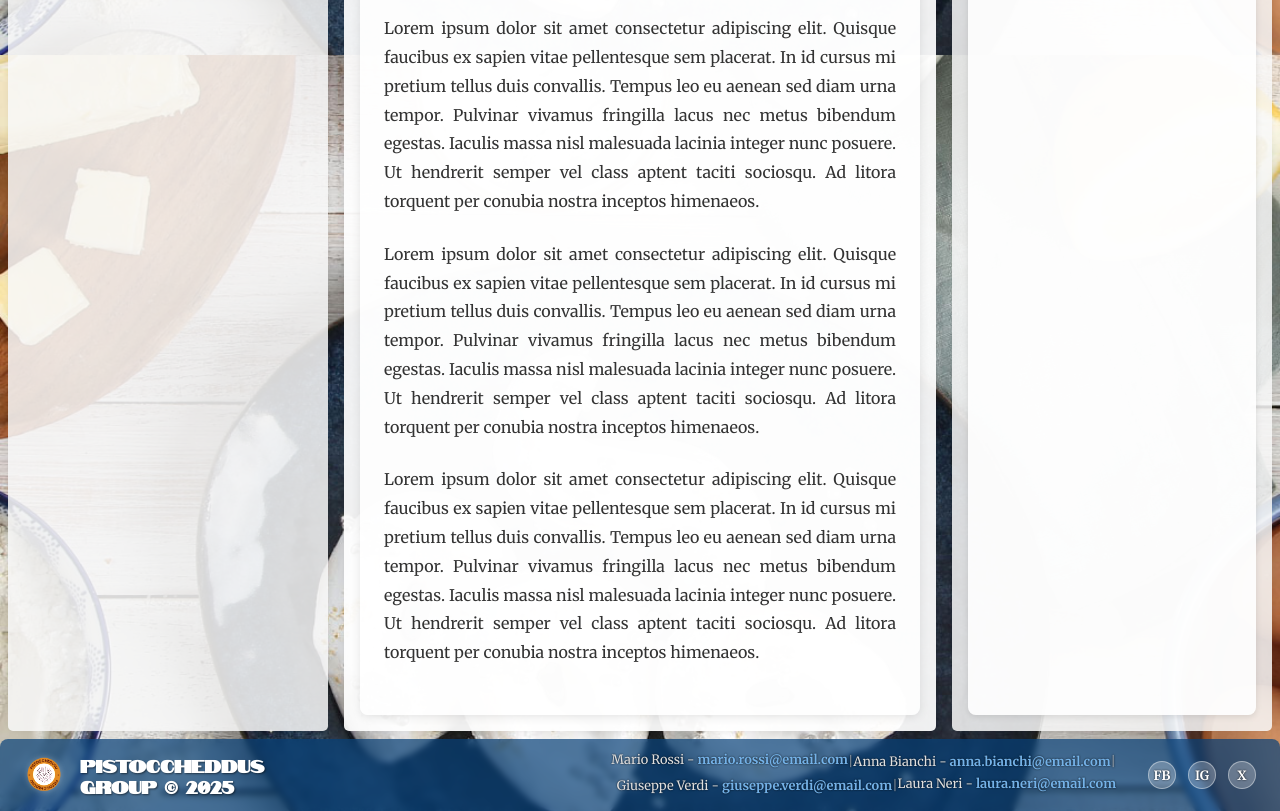
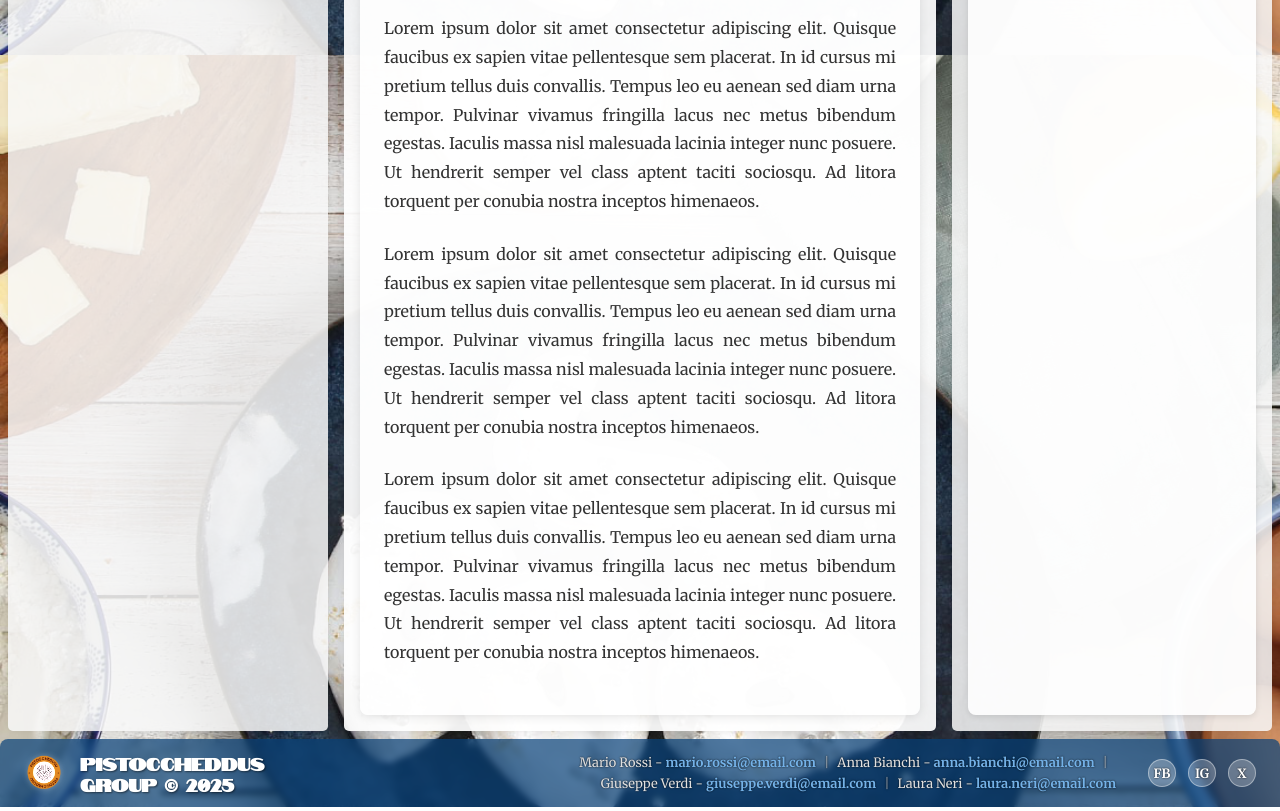
Before and after one commit to SolidusRam/PistoccheddusFPW, a Vue app in the folder PistoVUE/: page / in a window 1280 px wide. Shown: the part 1545-2356 px from the top of the page. Built offline with nearby package versions, Linux system fonts and the light colour scheme.

Commit message:
piccoli fix al footer + Aggiunta overview da slide condensate (utile per futuri prompt). “Two things are infinite: the universe and human stupidity; and I'm not sure about the universe.” ― Albert Einstein

```diff
--- a/PistoVUE/src/components/Footer.vue
+++ b/PistoVUE/src/components/Footer.vue
@@ -9,17 +9,20 @@
       </div>
       <div class="details-container">
         <div class="team-contacts">
-          <ul>
-            <li>
+          <div class="team-members">
+            <div class="team-member">
               <span>Mario Rossi - <a href="mailto:mario.rossi@email.com">mario.rossi@email.com</a></span>
-              <span class="separator">|</span>
+            </div>
+            <div class="team-member">
               <span>Anna Bianchi - <a href="mailto:anna.bianchi@email.com">anna.bianchi@email.com</a></span>
-              <span class="separator">|</span>
+            </div>
+            <div class="team-member">
               <span>Giuseppe Verdi - <a href="mailto:giuseppe.verdi@email.com">giuseppe.verdi@email.com</a></span>
-              <span class="separator">|</span>
+            </div>
+            <div class="team-member">
               <span>Laura Neri - <a href="mailto:laura.neri@email.com">laura.neri@email.com</a></span>
-            </li>
-          </ul>
+            </div>
+          </div>
         </div>
         <div class="social-links">
           <div class="social-icons">
@@ -96,30 +99,30 @@
   gap: 0.5rem;
 }
 
-.team-contacts ul {
-  list-style: none;
-  padding: 0;
-  margin: 0;
+.team-contacts {
+  display: flex;
+  justify-content: center;
+  align-items: center;
 }
 
-.team-contacts li {
-  margin-bottom: 0.25rem;
+.team-members {
   display: flex;
   flex-direction: column;
+  align-items: center;
+  gap: 0.25rem;
+}
+
+.team-member {
+  display: flex;
   align-items: center;
   color: #e0e0e0;
   font-size: 0.8rem;
   text-shadow: 0 0 2px rgba(0, 0, 0, 0.9);
+  text-align: center;
 }
 
-/* Nascondi il separatore su mobile */
-.separator {
-  display: none;
-}
-
-.team-contacts li span:first-child,
-.team-contacts li span:last-child {
-  margin: 0 0 0.25rem 0;
+.team-member span {
+  margin: 0;
 }
 
 .team-contacts a {
@@ -216,24 +219,23 @@
     width: auto;
   }
 
-  /* Ripristina layout orizzontale per desktop */
-  .team-contacts li {
+  /* Layout orizzontale per desktop */
+  .team-members {
     flex-direction: row;
+    flex-wrap: wrap;
     justify-content: flex-end;
-    flex-wrap: wrap;
+    gap: 0;
   }
 
-  /* Mostra il separatore su desktop */
-  .separator {
-    display: inline;
+  .team-member {
+    position: relative;
+  }
+
+  .team-member:not(:last-child)::after {
+    content: " |";
     margin: 0 0.5rem;
     color: rgba(255, 255, 255, 0.5);
     text-shadow: 0 0 2px rgba(0, 0, 0, 0.9);
   }
-
-  /* Ripristina margini per desktop */
-  .team-contacts li span {
-    margin: 0;
-  }
 }
 </style>
--- a/PistoVUE/src/components/SidebarLeft.vue
+++ b/PistoVUE/src/components/SidebarLeft.vue
@@ -200,10 +200,12 @@ function scrollTo(elementClass) {
   }
 }
 
+// Cambia la modalità di visualizzazione
 function changeViewMode(mode) {
   filtersStore.viewMode = mode
   filtersStore.savePreferences()
 }
+
 </script>
 
 <style scoped>
```
Also changed, not shown: 1 other file (tests, documents, lock files or other folders).
